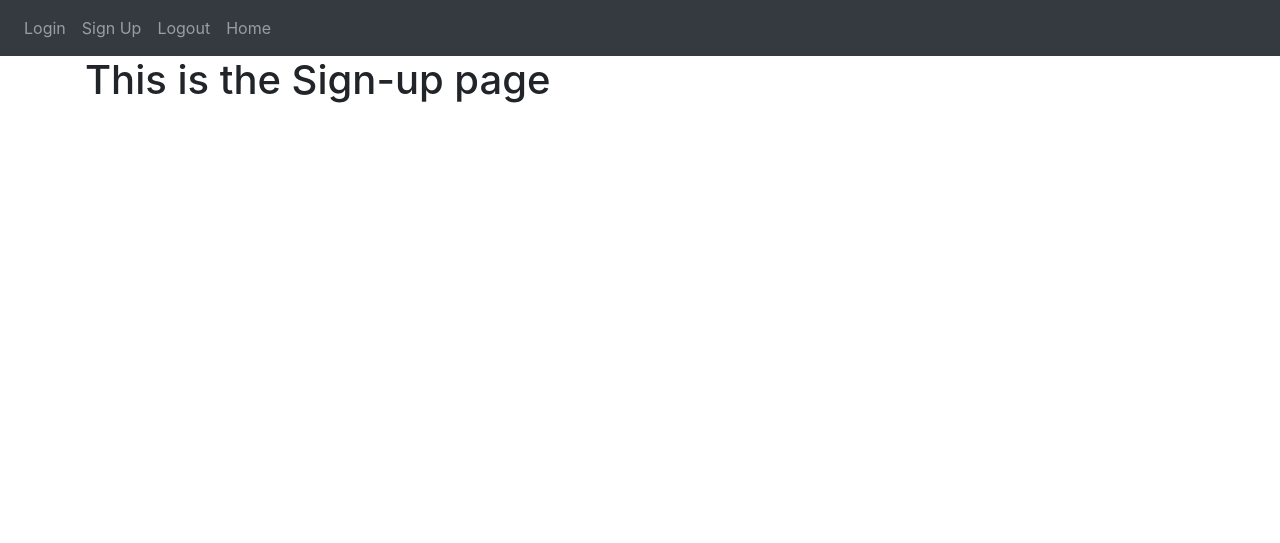
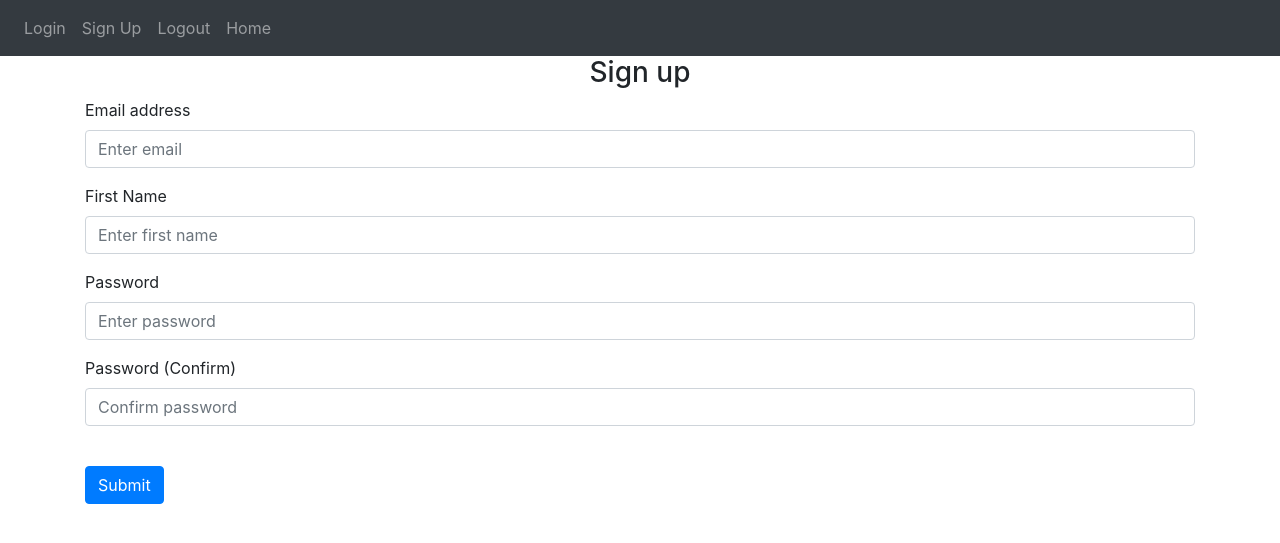
Before and after one commit to Thedoniki/Webpg, a Flask app: page /sign-up in a window 1280 px wide. Shown: the top 543 px of the page. Run offline with Flask 3, Linux system fonts and the light colour scheme; some libraries are stand-ins or nearby versions.

Commit message:
forms for login webpage and signup <-- templates. Basic build.
Signed-off-by: TheDoniki <donikamehmetiprotonmail.com>

```diff
--- a/website/templates/sign_up.html
+++ b/website/templates/sign_up.html
@@ -3,5 +3,61 @@
 {% block title %} Sign up {% endblock %}
 
 {% block content %}
-	<h1> This is the Sign-up page </h1>
+	<form method="POST">
+		<h3 align="center"> Sign up </h3>
+		<div class="form-group">
+			<label for="email">Email address</label>
+			<input type="email"
+			       class="form-control"
+			       id="email"
+			       name="email" {# MAKE SURE! that an NAME is defined. ID is optional but should add it so that lable
+		       liked with input field.
+		       Moreover,the name is what is going to be the attribute that will get passed at
+		       to the backend#}
+			       placeholder="Enter email">
+
+		</div>
+		<div class="form-group">
+			<label for="firstName">First Name</label>
+			<input type="text"
+			       class="form-control"
+			       id="firstName"
+			       name="firstName" {# MAKE SURE! that an NAME is defined. ID is optional but should add it so that lable
+				       liked with input field.
+				       Moreover,the name is what is going to be the attribute that will get passed at
+				       to the backend#}
+			       placeholder="Enter first name">
+
+		</div>
+
+		<div class="form-group">
+			<label for="password1">Password</label>
+			<input type="password"
+			       class="form-control"
+			       id="password1"
+			       name="password1" {# MAKE SURE! that an NAME is defined. ID is optional but should add it so that lable
+						       liked with input field.
+						       Moreover,the name is what is going to be the attribute that will get passed at
+						       to the backend#}
+			       placeholder="Enter password">
+
+		</div>
+
+		<div class="form-group">
+			<label for="password2">Password (Confirm)</label>
+			<input type="password"
+			       class="form-control"
+			       id="password2"
+			       name="password2" {# MAKE SURE! that an NAME is defined. ID is optional but should
+							        add it so that lable
+							       liked with input field.
+							       Moreover,the name is what is going to be the attribute that will get passed at
+							       to the backend#}
+			       placeholder="Confirm password">
+
+		</div>
+		<br/>
+		<button type="submit" class="btn btn-primary">Submit</button>
+
+	</form>
 {% endblock %}
```
Also changed, not shown: website/templates/login.html (+34 -1 lines).
